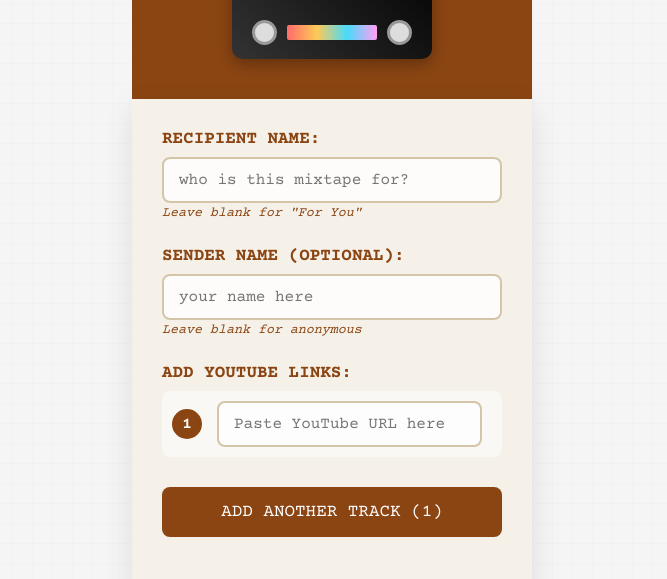
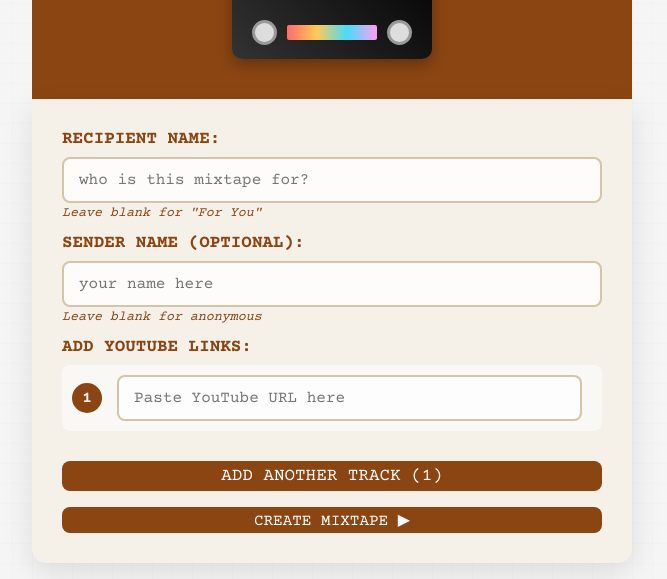
Before and after one commit to clairevania/My-Mixtape, a plain HTML site: page index.html in a window 1280 px wide. Shown: the part 216-795 px from the top of the page, without its empty margins (308-975 px from the left). Drawn offline with nearby package versions, Linux system fonts and the light colour scheme.

Commit message:
Update index.html

```diff
--- a/index.html
+++ b/index.html
@@ -36,7 +36,7 @@
         }
 
         .container {
-            max-width: 400px;
+            max-width: 600px;
             margin: 0 auto;
             position: relative;
             z-index: 3;
@@ -159,7 +159,7 @@
 
 
         .input-group {
-            margin-bottom: 25px;
+            margin-bottom: 12px;
         }
 
         .input-group label {
@@ -238,7 +238,7 @@
             background: #8B4513;
             color: white;
             border: none;
-            padding: 15px 30px;
+            padding: 5px 30px;
             border-radius: 8px;
             font-family: 'Courier Prime', monospace;
             font-size: 1.1em;
@@ -253,13 +253,13 @@
 
         .add-track-btn {
             width: 100%;
-            margin-bottom: 20px;
+            margin-bottom: 4px;
         }
 
         .create-btn {
             width: 100%;
-            font-size: 1.3em;
-            padding: 18px;
+            font-size: 1.0em;
+            padding: 3px;
         }
 
         .player-section {
```
